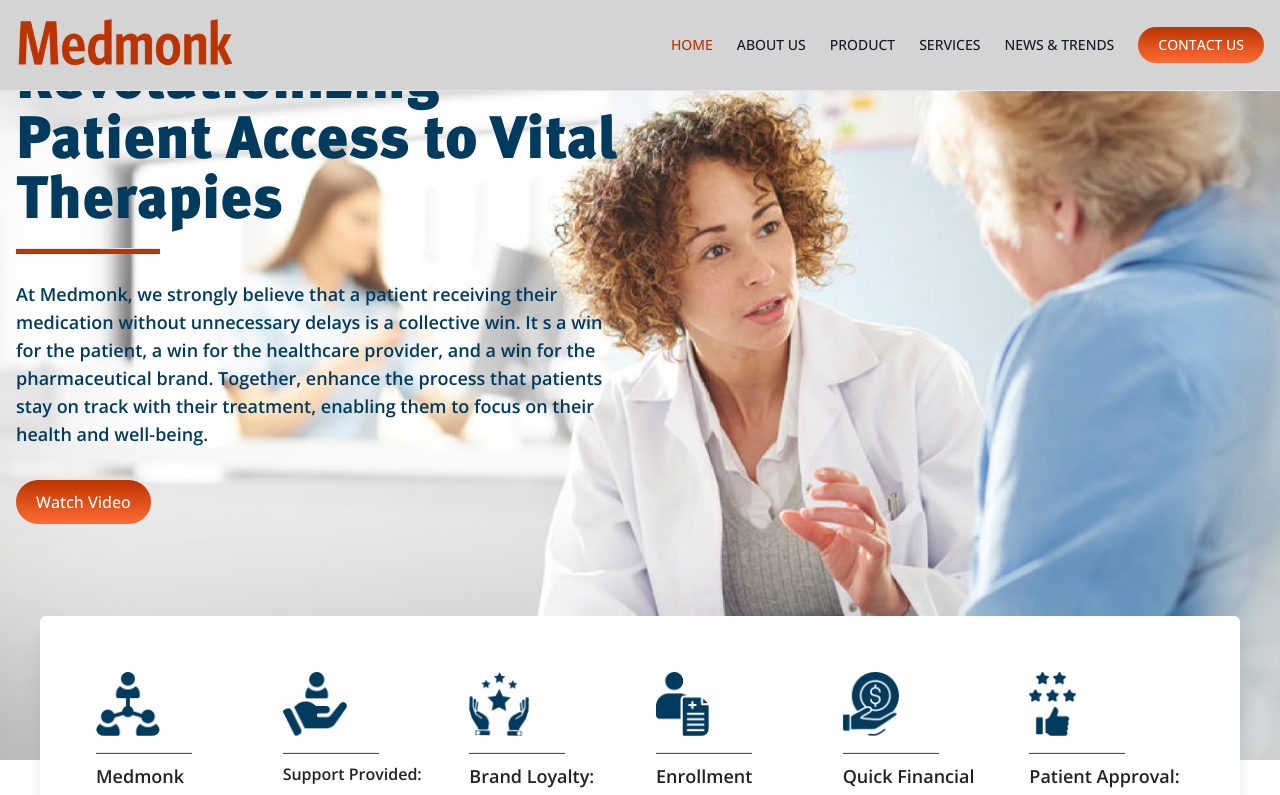
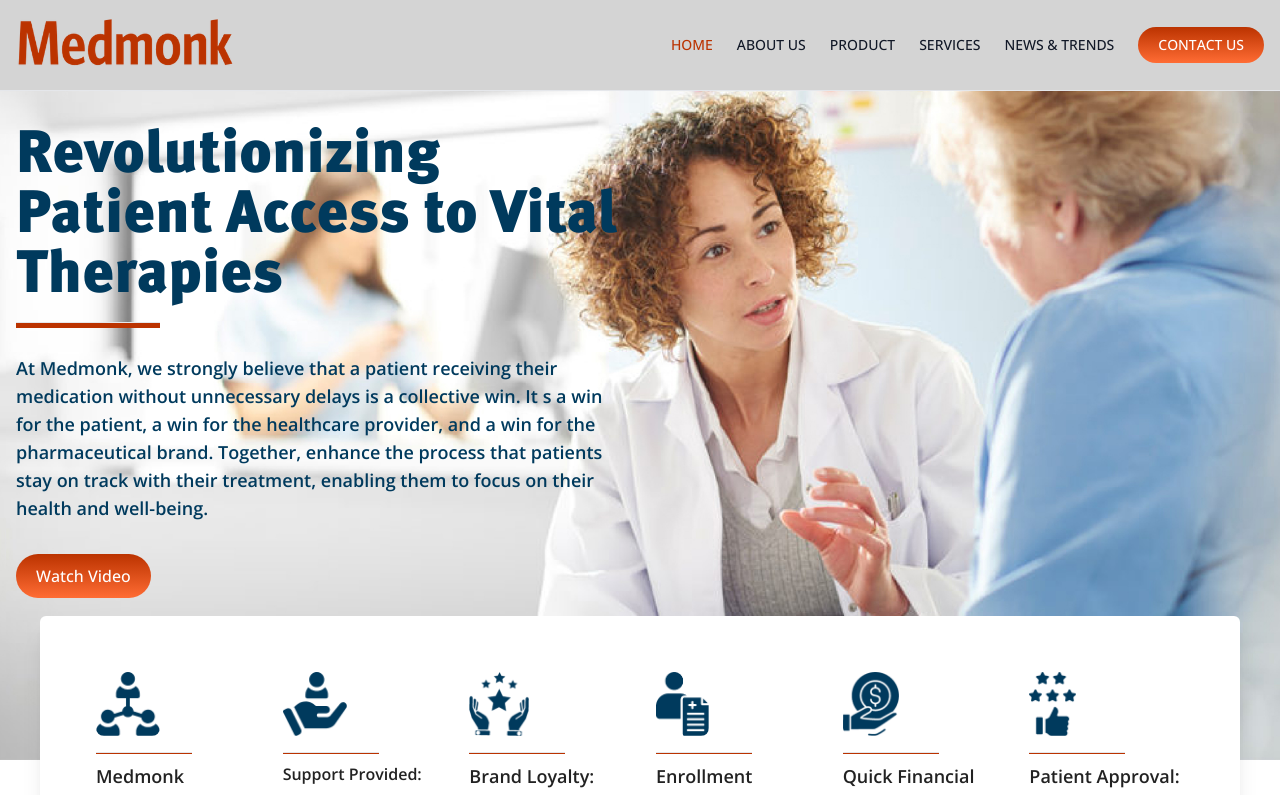
Before and after one commit to Nileshdcool/medmonk, a Next.js app: page / in a window 1280 px wide. Shown: the top 795 px of the page. Built offline with nearby package versions, Linux system fonts and the light colour scheme.

Commit message:
Mobile_issue

```diff
--- a/pages/index.tsx
+++ b/pages/index.tsx
@@ -202,7 +202,7 @@
         </div>
       </header>
 
-      <section className="hreo-sec bg-center flex bg-no-repeat bg-home-hero bg-cover py-20 items-end lg:items-start">
+      <section className="hreo-sec bg-center flex bg-no-repeat bg-home-hero bg-cover py-20 items-end lg:items-center">
         <div className="container mx-auto justify-between items-center flex px-4">
           <div className="flex -mt-7">
             <div className="w-1/1 lg:w-1/2 pr-4">
```
